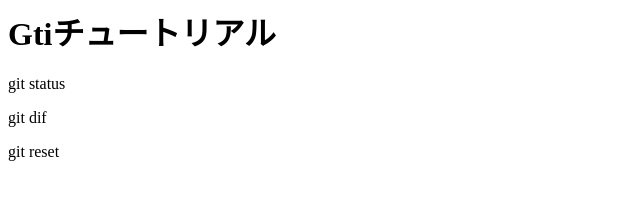
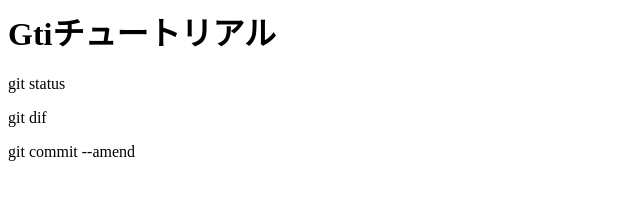
Before and after one commit to takumi-abe-sddgrp/git_tutorial, a plain HTML site: page index.html in a window 1280 px wide. Shown: the full height of the page, 0-640 px from the left. Drawn offline with Linux system fonts and the light colour scheme.

Commit message:
git commit --amendを追記

```diff
--- a/index.html
+++ b/index.html
@@ -1,4 +1,4 @@
 <h1>Gtiチュートリアル</h1>
 <p>git status</p>
 <p>git dif</p>
-<p>git reset</p>
+<p>git commit --amend</p>
```
